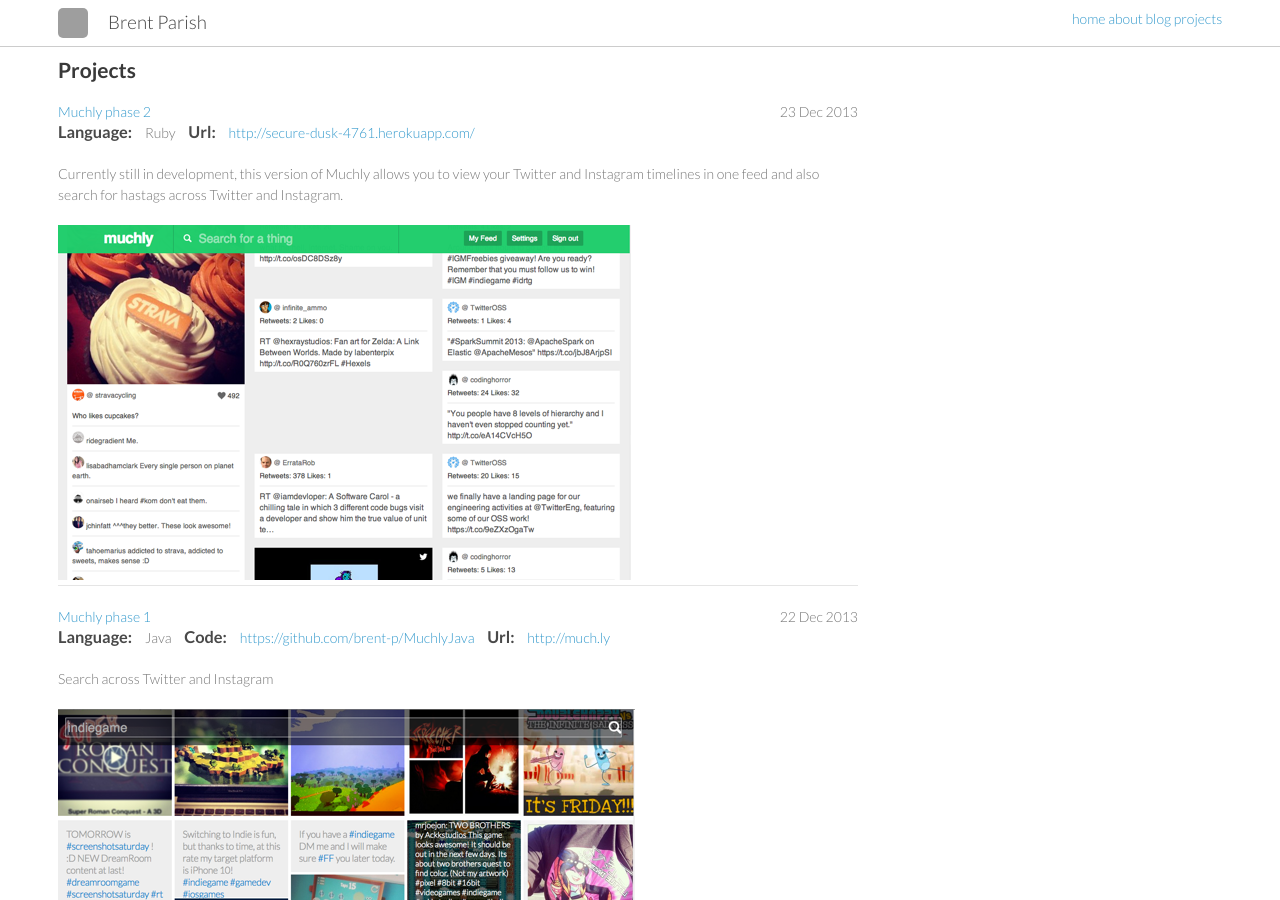
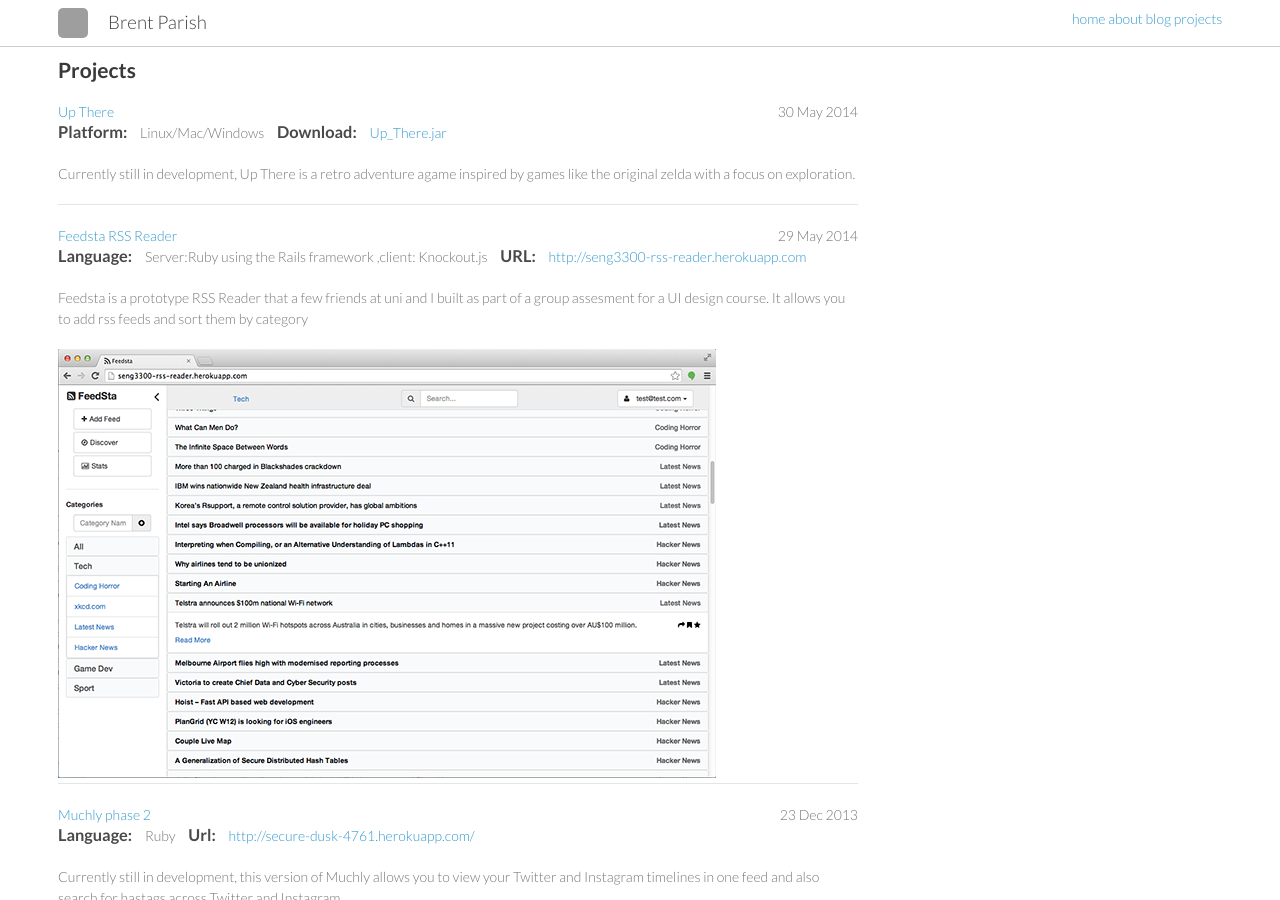
Before and after one commit to brent-p/brent-p.github.io, a Jekyll site: the page built from projects.html, in a window 1280 px wide and 900 px high. Built offline with Jekyll 4.4.1, drawn with Linux system fonts in a browser that asks for light colours; Markdown is read by kramdown in place of the engine named in the settings; grey boxes are pictures that could not be loaded.

Commit message:
Push posts live

```diff
--- a/_drafts/Up-There.markdown
+++ b/_posts/2014-05-30-Up-There.markdown
@@ -1,7 +1,7 @@
 ---
 layout: post
-title:  "Up There(Working Title)"
-date:   2014-05-31 17:00:00
+title:  "Up There"
+date:   2014-05-30 17:00:00
 categories: projects
 ---
 
```
Also changed, not shown: _posts/2014-05-29-Feedsta-RSS-Reader.markdown (renamed from _drafts/Feedsta-RSS-Reader.markdown), _posts/2014-06-01-My-First-IGDA-Sydney-Meetup.markdown (renamed from _drafts/My-First-IGDA-Sydney-Meetup.markdown), 27 other files.
